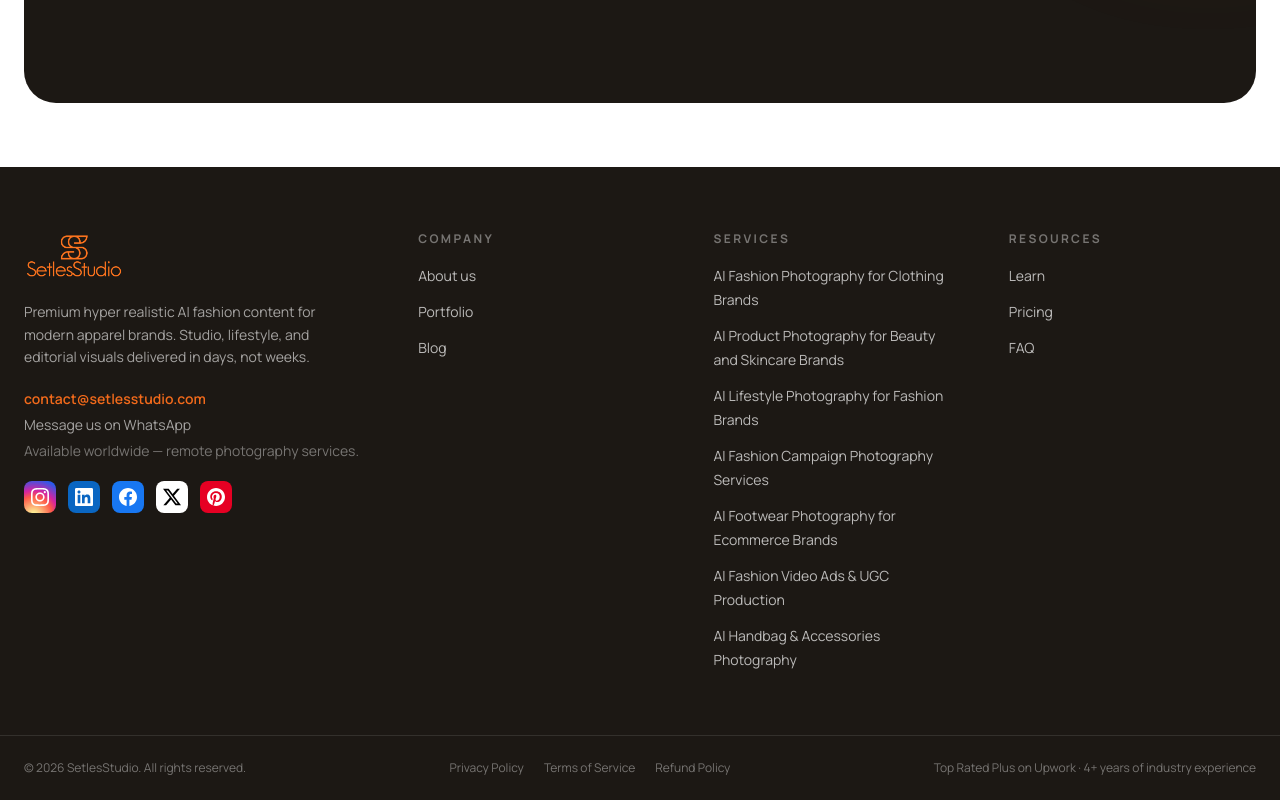
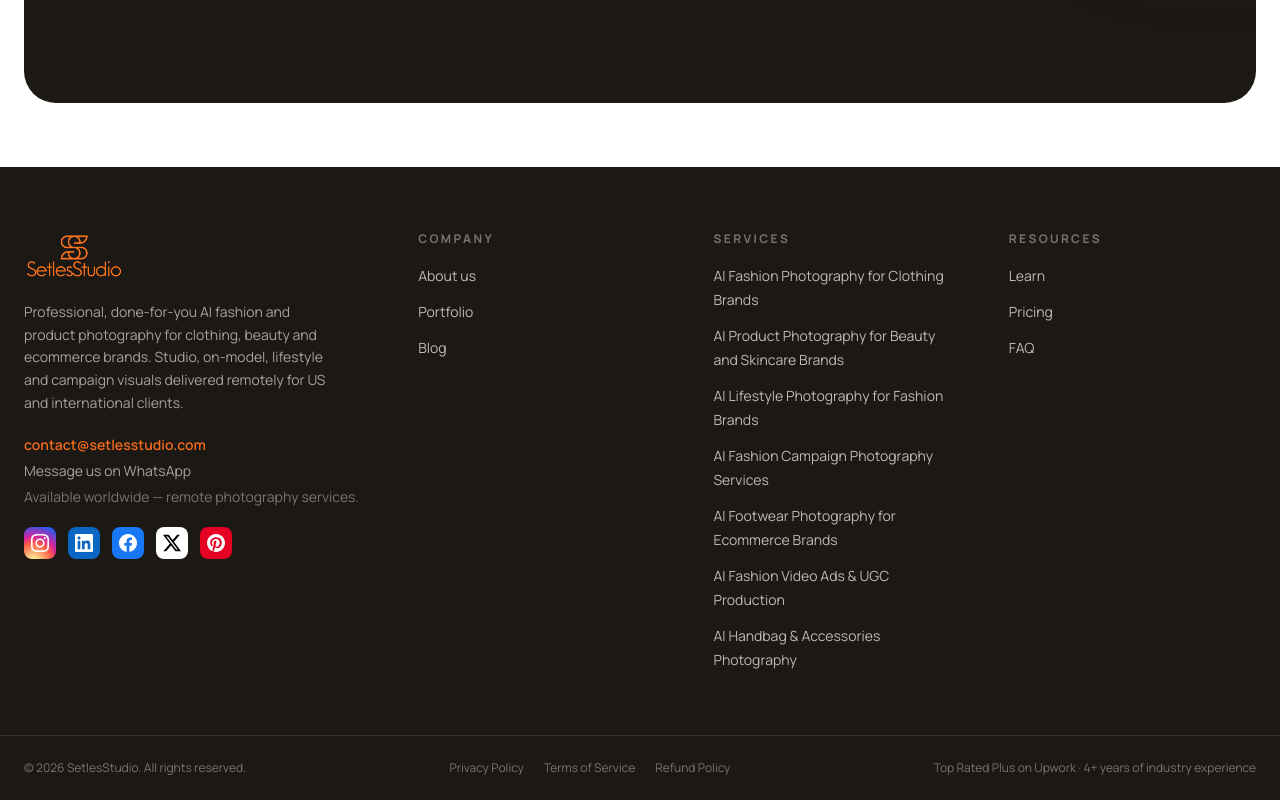
Before and after one commit to setlesstudio/setles-studio, a Next.js app: page /portfolio in a window 1280 px wide. Shown: the part 4091-4891 px from the top of the page. Built offline with nearby package versions, Linux system fonts and the light colour scheme.

Commit message:
Refine homepage service positioning and US-focused copy

```diff
--- a/components/Footer.tsx
+++ b/components/Footer.tsx
@@ -70,8 +70,9 @@ export default function Footer() {
 
           </div>
           <p className="mt-4 max-w-xs text-sm leading-relaxed text-white/60">
-            Premium hyper realistic AI fashion content for modern apparel brands.
-            Studio, lifestyle, and editorial visuals delivered in days, not weeks.
+            Professional, done-for-you AI fashion and product photography for clothing,
+            beauty and ecommerce brands. Studio, on-model, lifestyle and campaign visuals
+            delivered remotely for US and international clients.
           </p>
           <div className="mt-5 flex flex-col gap-1.5">
             <a
```
